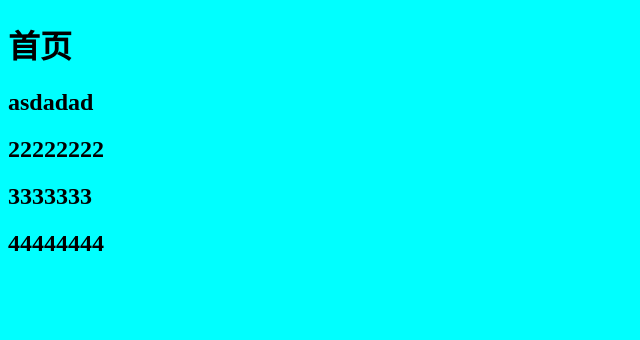
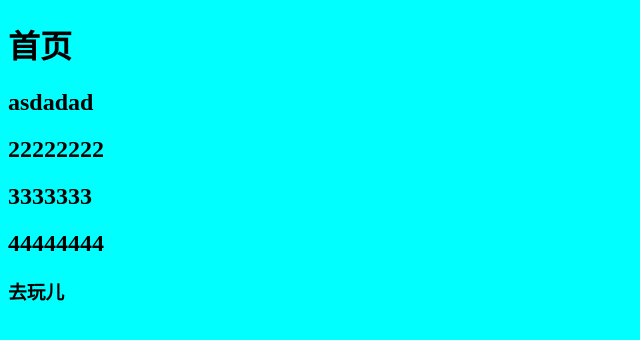
Before and after one commit to SongSaiXiang/--2308a, a website: page index.html in a window 1280 px wide. Shown: the whole page, without its empty margins (0-640 px from the left). Drawn offline with Linux system fonts and the light colour scheme.

Commit message:
去玩儿

```diff
--- a/index.html
+++ b/index.html
@@ -16,6 +16,7 @@
     <h2>22222222</h2>
     <h2>3333333</h2>
     <h2>44444444</h2>
+    <h3>去玩儿</h3>
   </body>
   <script>
     alert("111");
```
